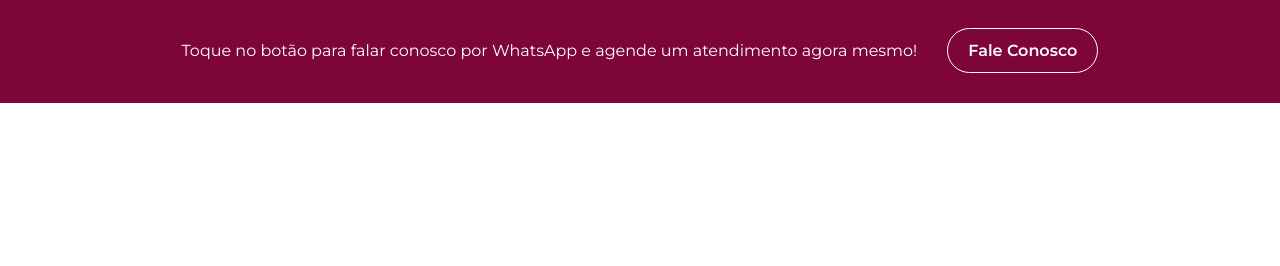
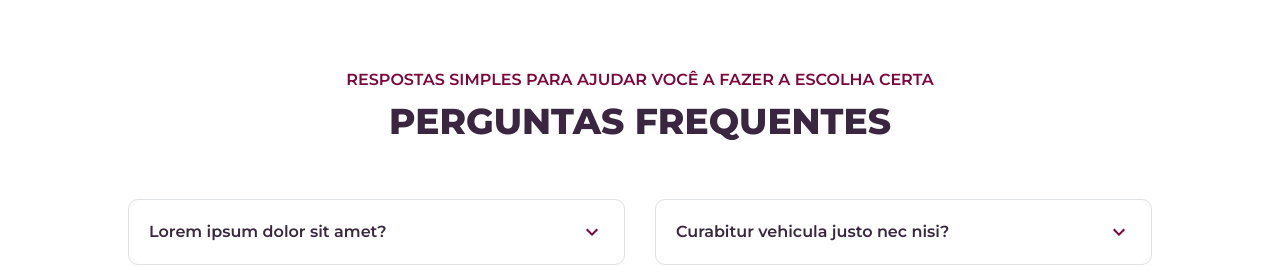
Before and after one commit to MPCGomes/logumrh, a Next.js app: page / in a window 1280 px wide. Shown: the part 550-816 px from the top of the page. Built offline with nearby package versions, Linux system fonts and the light colour scheme.

Commit message:
add faq section on home

```diff
--- a/src/app/page.tsx
+++ b/src/app/page.tsx
@@ -1,10 +1,14 @@
 import styles from "./page.module.scss";
 import CtaSection from "@/containers/homePage/CtaSection/CtaSection";
+import FaqSection from "@/containers/homePage/FaqSection/FaqSection";
 import ProcessSection from "@/containers/homePage/ProcessSection/ProcessSection";
 
 export default function Home() {
-  return <div className={styles.page}>
-    <ProcessSection />
-    <CtaSection />
-  </div>;
+  return (
+    <div className={styles.page}>
+      <ProcessSection />
+      <FaqSection />
+      <CtaSection />
+    </div>
+  );
 }
```
